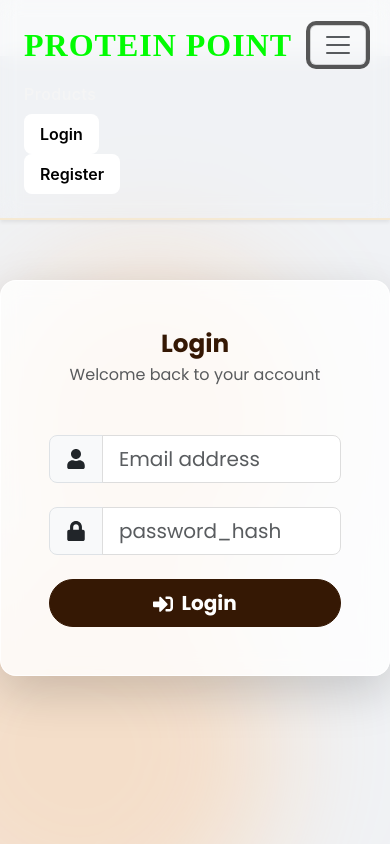
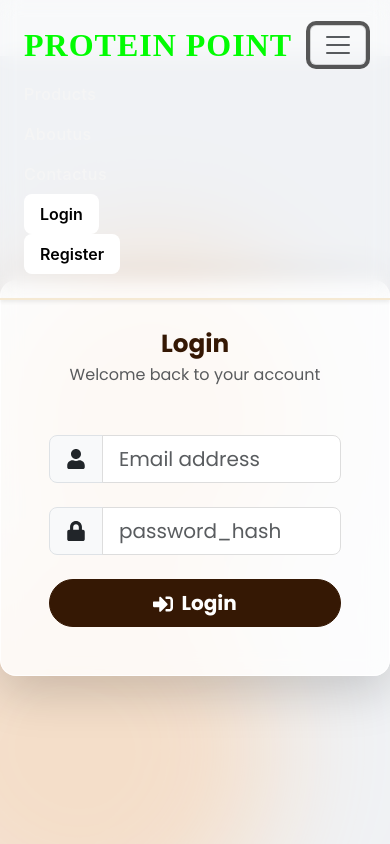
Before and after one commit to shaikhsid12/coffee-ecommerce-frontend, a React (Vite) app: page /login in a window 390 px wide. Both pictures are taken after a click on the button "Toggle navigation". Shown: the top 844 px of the page. Built offline with nearby package versions, Linux system fonts and the light colour scheme; no server answers.

Commit message:
changes in frontend commit

```diff
--- a/src/App.jsx
+++ b/src/App.jsx
@@ -15,6 +15,8 @@ import ProductDetails from "./components/products/ProductDetails";
 import CartPage from "./pages/CartPage";
 import OrderPage from "./pages/OrderPage";
 import ProfilePage from "./pages/ProfilePage";
+import AboutUsPage from "./pages/AboutusPage";
+import ContactUsPage from "./pages/ContactusPage";
 
 const App = () => {
   return (
@@ -27,7 +29,8 @@ const App = () => {
           <main className="flex-grow-1">
             {/* public */}
             <Routes>
-
+              <Route path="/contact" element={<ContactUsPage />} />
+              <Route path="/about" element={<AboutUsPage />} />
               <Route path="/register" element={<RegisterPage />} />
               <Route path="/login" element={<LoginPage />} />
               <Route path="/home" element={<HomePage />} />
--- a/src/components/common/Navbar.jsx
+++ b/src/components/common/Navbar.jsx
@@ -132,6 +132,16 @@ const Navbar = () => {
                 Products
               </Link>
             </li>
+            <li className="nav-item">
+              <Link className="nav-link nav-link-pro text-font" to="/about">
+                Aboutus
+              </Link>
+            </li>
+            <li className="nav-item">
+              <Link className="nav-link nav-link-pro text-font" to="/contact">
+                Contactus
+              </Link>
+            </li>
             {/* Conditional Rendering:
                 If user is logged in (currentUser exists), show logged-in menu.
                 Else, show login/register buttons. */}
```
